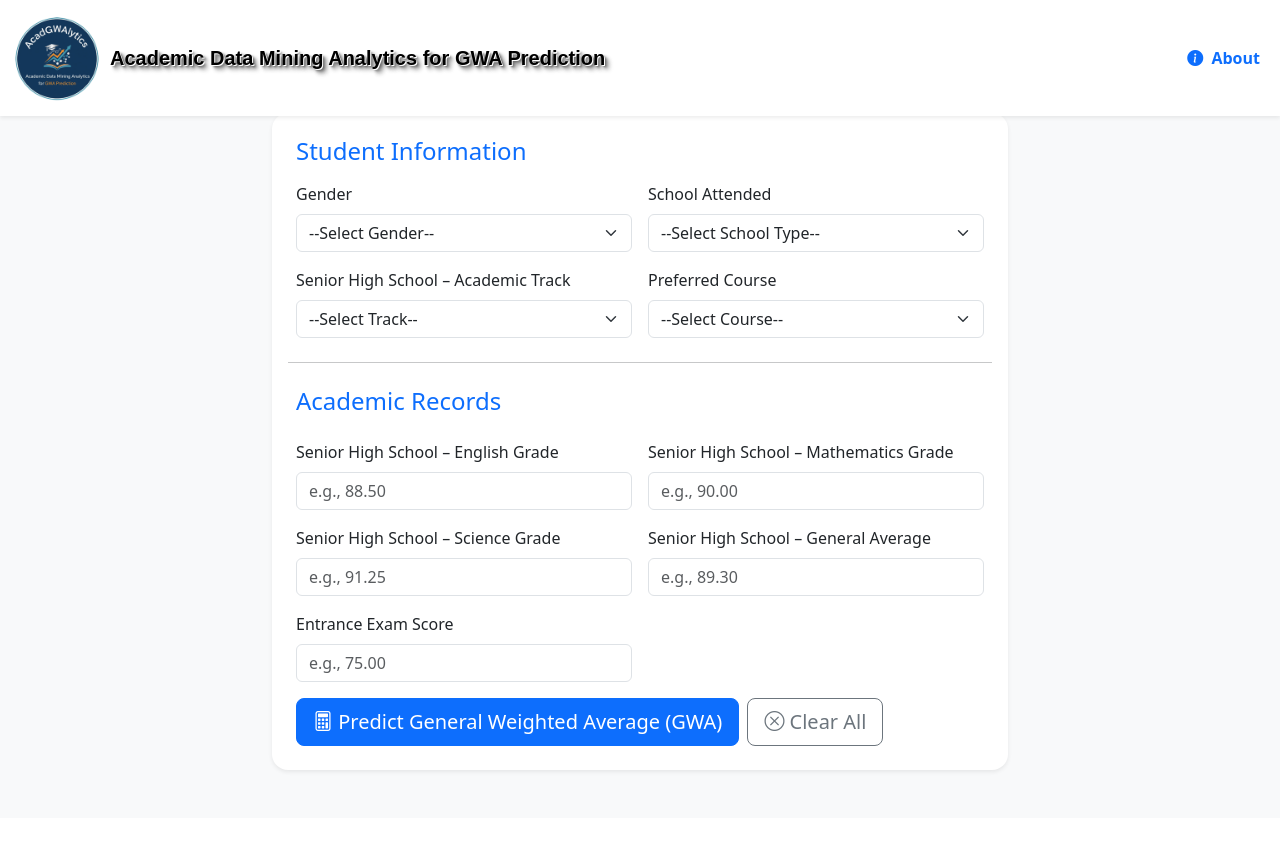
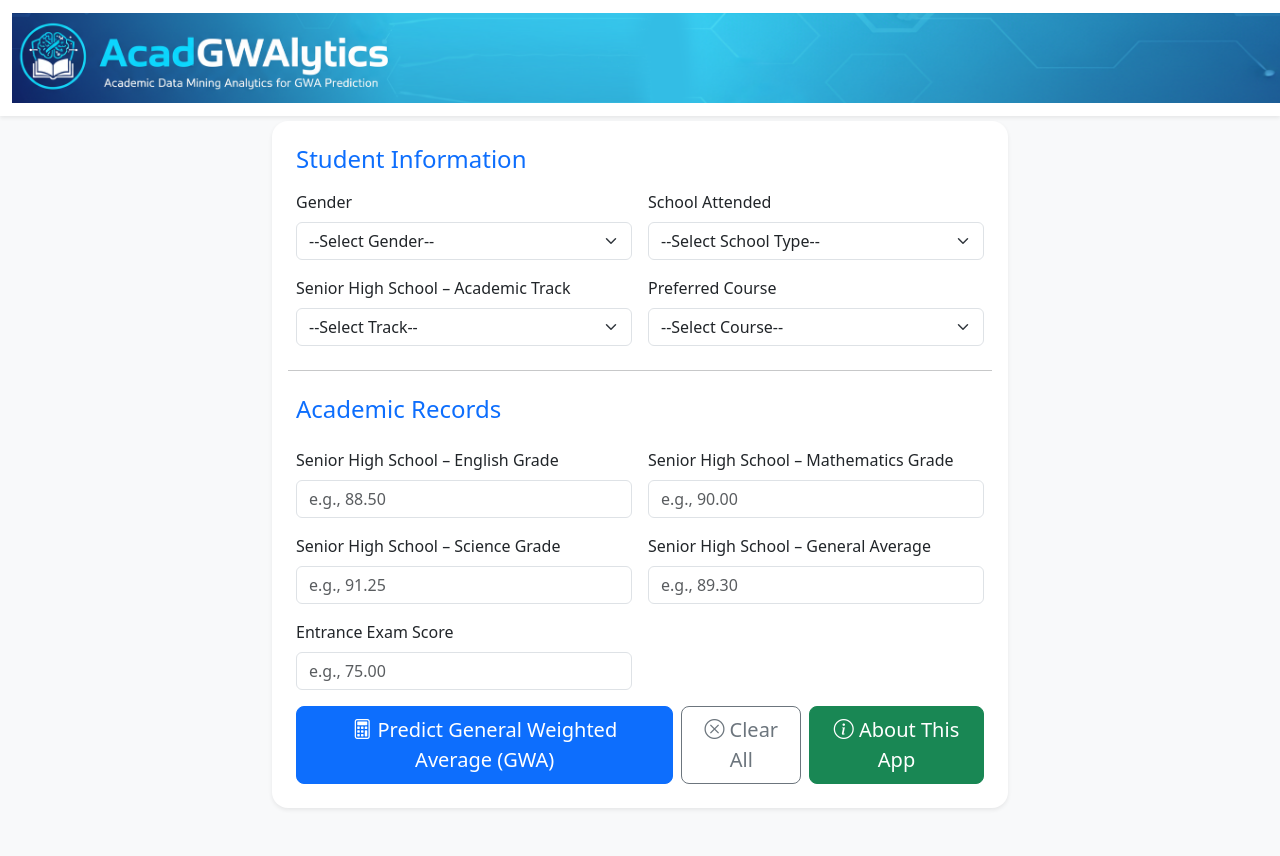
Before and after one commit to Breymar34/AcadGWAlytics, a Flask app: page / in a window 1280 px wide. Before the commit the page ends 773 px from the top, so only its background shows below. Run offline with Flask 3, Linux system fonts and the light colour scheme; parts of the project's set-up code (start-up, migrations or seed data) failed here and were passed over.

```diff
--- a/app.py
+++ b/app.py
@@ -90,5 +90,5 @@ def home():
 
 # Important for Vercel
 if __name__ == "__main__":
-#  app.run(debug=True, port=5001)
-    app.run()
+# app.run(debug=True, port=5001)
+   app.run()
--- a/templates/index.html
+++ b/templates/index.html
@@ -59,35 +59,15 @@
 </head>
 <body class="bg-light">
   <!-- Top bar -->
-  <nav class="navbar navbar-expand-lg navbar-light bg-white fixed-top shadow-sm">
+<nav class="navbar navbar-expand-lg navbar-light bg-white fixed-top shadow-sm">
   <div class="container-fluid">
     <!-- Brand with Logo -->
     <a class="navbar-brand d-flex align-items-center" href="#" data-bs-toggle="modal" data-bs-target="#aboutModal">
-      <img src="{{ url_for('static', filename='images/logo_gwa.png') }}" alt="GWA Predictor" width="90" height="90" class="d-inline-block align-text-top me-2">
-      <span class="custom-brand h5 mb-0">Academic Data Mining Analytics for GWA Prediction</span>
+      <img src="{{ url_for('static', filename='images/logo_gwa.png') }}" alt="GWA Predictor" height="90" class="d-inline-block align-text-top me-2">
     </a>
-
-    <!-- Toggler Button for Mobile -->
-    <button class="navbar-toggler" type="button" data-bs-toggle="collapse" data-bs-target="#navbarNav"
-      aria-controls="navbarNav" aria-expanded="false" aria-label="Toggle navigation">
-      <span class="navbar-toggler-icon"></span>
-    </button>
-
-    <!-- Navbar Links -->
-    <div class="collapse navbar-collapse" id="navbarNav">
-      <ul class="navbar-nav ms-auto">
-        <li class="nav-item">
-          <a class="nav-link text-primary fw-semibold" href="#" data-bs-toggle="modal" data-bs-target="#aboutModal">
-            <i class="bi bi-info-circle-fill me-1"></i> About
-          </a>
-        </li>
-      </ul>
-    </div>
   </div>
 </nav>
-
-<hr>
-
+<hr class="mt-5">
 <!-- About / Credits Modal -->
 <div class="modal fade" id="aboutModal" tabindex="-1" aria-labelledby="aboutModalLabel" aria-hidden="true">
   <div class="modal-dialog modal-dialog-centered">
@@ -114,7 +94,7 @@
   </div>
 </div>
 
-  <div class="container py-5 mt-5">
+  <div class="container py-5 mt-5 pt-4">
     <div class="row justify-content-center">
       <div class="col-12 col-lg-8">
         <div class="card shadow-sm border-0 rounded-4">
@@ -239,6 +219,12 @@
                 <button type="button" id="clearBtn" class="btn btn-outline-secondary btn-lg">
                   <i class="bi bi-x-circle"></i> Clear All
                 </button>
+
+                <!-- About Button -->
+                <button type="button" data-bs-toggle="modal" data-bs-target="#aboutModal" class="btn btn-success btn-lg">
+                  <i class="bi bi-info-circle"></i> About This App
+                </button>
+
               </div>
 
             </form>
@@ -470,6 +456,27 @@
   const overlay = document.getElementById('loadingOverlay');
 
   // (unchanged) submit + clear handlers here...
+  // CLEAR FORM HANDLER
+  const clearBtn = document.getElementById('clearBtn');
+  if (clearBtn) {
+    clearBtn.addEventListener('click', function () {
+      // Reset the form
+      form.reset();
+
+      // Explicitly clear all inputs and selects (overrides Jinja default values)
+      form.querySelectorAll('input, select').forEach(el => {
+        if (el.tagName === 'SELECT') {
+          el.selectedIndex = 0; // first option
+        } else if (el.type === 'number' || el.type === 'text') {
+          el.value = '';
+        }
+      });
+
+      // Remove validation classes
+      form.classList.remove('was-validated');
+    });
+  }
+
 
   // ADDED: hook modal animations
   const modalEl = document.getElementById('resultModal'); // ADDED
```
Also changed, not shown: static/images/logo_gwa.png, static/images/logo_gwas.png (deleted), 2 other files.
